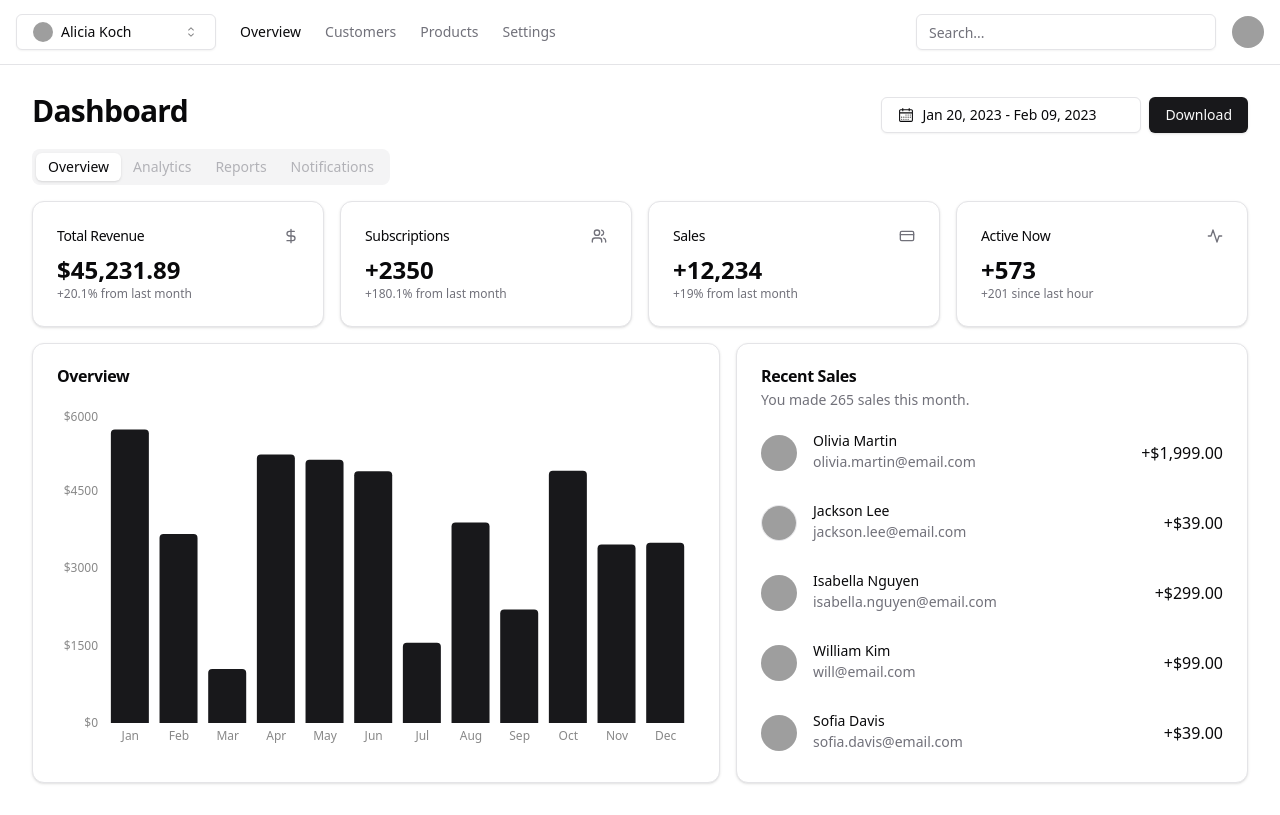
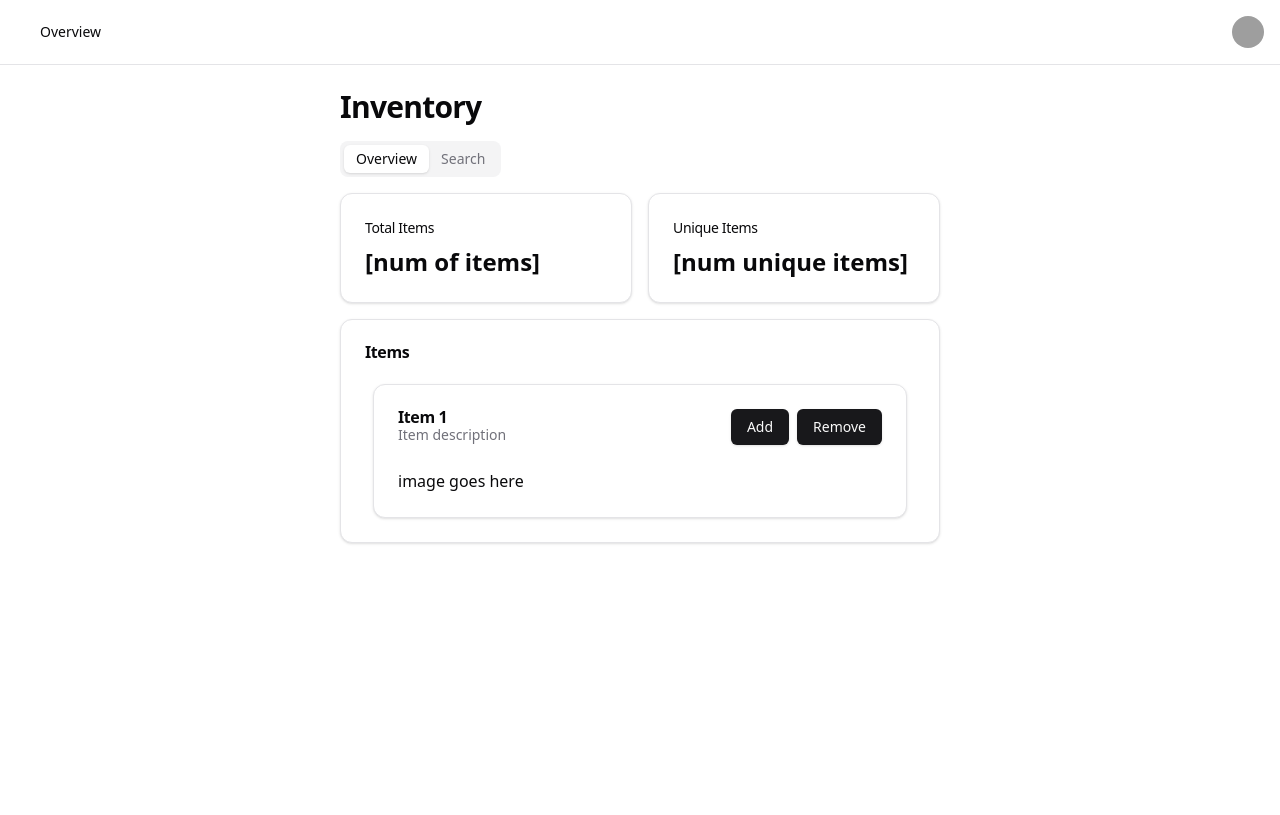
Before and after one commit to raglandconnor/inventory-management, a Next.js app: page / in a window 1280 px wide. Built offline with nearby package versions, Linux system fonts and the light colour scheme; grey boxes are pictures that could not be loaded.

Commit message:
Design basic template layout for overview page

```diff
--- a/app/components/main-nav.js
+++ b/app/components/main-nav.js
@@ -9,12 +9,12 @@ export function MainNav({ className, ...props }) {
       {...props}
     >
       <Link
-        href="/examples/dashboard"
+        href="/"
         className="text-sm font-medium transition-colors hover:text-primary"
       >
         Overview
       </Link>
-      <Link
+      {/* <Link
         href="/examples/dashboard"
         className="text-sm font-medium text-muted-foreground transition-colors hover:text-primary"
       >
@@ -31,7 +31,7 @@ export function MainNav({ className, ...props }) {
         className="text-sm font-medium text-muted-foreground transition-colors hover:text-primary"
       >
         Settings
-      </Link>
+      </Link> */}
     </nav>
   );
 }
--- a/app/page.js
+++ b/app/page.js
@@ -19,116 +19,70 @@ import TeamSwitcher from './components/team-switcher';
 import { UserNav } from './components/user-nav';
 
 export const metadata = {
-  title: 'Dashboard',
-  description: 'Example dashboard app built using the components.',
+  title: 'Inventory Dashboard',
+  description: 'Inventory management dashboard',
 };
 
 export default function DashboardPage() {
   return (
     <>
-      <div className="md:hidden">
-        <Image
-          src="/examples/dashboard-light.png"
-          width={1280}
-          height={866}
-          alt="Dashboard"
-          className="block dark:hidden"
-        />
-        <Image
-          src="/examples/dashboard-dark.png"
-          width={1280}
-          height={866}
-          alt="Dashboard"
-          className="hidden dark:block"
-        />
-      </div>
-      <div className="hidden flex-col md:flex">
+      <div className="flex-col md:flex">
         <div className="border-b">
           <div className="flex h-16 items-center px-4">
-            <TeamSwitcher />
+            {/* <TeamSwitcher /> */}
             <MainNav className="mx-6" />
             <div className="ml-auto flex items-center space-x-4">
-              <Search />
+              {/* <Search /> */}
               <UserNav />
             </div>
           </div>
         </div>
         <div className="flex-1 space-y-4 p-8 pt-6">
-          <div className="flex items-center justify-between space-y-2">
-            <h2 className="text-3xl font-bold tracking-tight">Dashboard</h2>
-            <div className="flex items-center space-x-2">
+          <div className="grid gap-4 md:grid-cols-2 lg:grid-cols-4">
+            <div className="lg:col-start-2 col-span-2 flex items-center justify-between space-y-2">
+              <h2 className="text-3xl font-bold tracking-tight">Inventory</h2>
+              {/* <div className="flex items-center space-x-2">
               <CalendarDateRangePicker />
               <Button>Download</Button>
+            </div> */}
             </div>
           </div>
           <Tabs defaultValue="overview" className="space-y-4">
-            <TabsList>
-              <TabsTrigger value="overview">Overview</TabsTrigger>
-              <TabsTrigger value="analytics" disabled>
-                Analytics
-              </TabsTrigger>
-              <TabsTrigger value="reports" disabled>
-                Reports
-              </TabsTrigger>
-              <TabsTrigger value="notifications" disabled>
-                Notifications
-              </TabsTrigger>
-            </TabsList>
+            <div className="grid gap-4 md:grid-cols-2 lg:grid-cols-4">
+              <div className="lg:col-start-2 col-span-2">
+                <TabsList className="">
+                  <TabsTrigger value="overview">Overview</TabsTrigger>
+                  <TabsTrigger value="search">Search</TabsTrigger>
+                </TabsList>
+              </div>
+            </div>
             <TabsContent value="overview" className="space-y-4">
               <div className="grid gap-4 md:grid-cols-2 lg:grid-cols-4">
-                <Card>
+                <Card className="lg:col-start-2">
                   <CardHeader className="flex flex-row items-center justify-between space-y-0 pb-2">
                     <CardTitle className="text-sm font-medium">
-                      Total Revenue
+                      Total Items
                     </CardTitle>
-                    <svg
-                      xmlns="http://www.w3.org/2000/svg"
-                      viewBox="0 0 24 24"
-                      fill="none"
-                      stroke="currentColor"
-                      strokeLinecap="round"
-                      strokeLinejoin="round"
-                      strokeWidth="2"
-                      className="h-4 w-4 text-muted-foreground"
-                    >
-                      <path d="M12 2v20M17 5H9.5a3.5 3.5 0 0 0 0 7h5a3.5 3.5 0 0 1 0 7H6" />
-                    </svg>
                   </CardHeader>
                   <CardContent>
-                    <div className="text-2xl font-bold">$45,231.89</div>
-                    <p className="text-xs text-muted-foreground">
-                      +20.1% from last month
-                    </p>
+                    <div className="text-2xl font-bold">[num of items]</div>
+                    {/* <p className="text-xs text-muted-foreground">
+                    </p> */}
                   </CardContent>
                 </Card>
                 <Card>
                   <CardHeader className="flex flex-row items-center justify-between space-y-0 pb-2">
                     <CardTitle className="text-sm font-medium">
-                      Subscriptions
+                      Unique Items
                     </CardTitle>
-                    <svg
-                      xmlns="http://www.w3.org/2000/svg"
-                      viewBox="0 0 24 24"
-                      fill="none"
-                      stroke="currentColor"
-                      strokeLinecap="round"
-                      strokeLinejoin="round"
-                      strokeWidth="2"
-                      className="h-4 w-4 text-muted-foreground"
-                    >
-                      <path d="M16 21v-2a4 4 0 0 0-4-4H6a4 4 0 0 0-4 4v2" />
-                      <circle cx="9" cy="7" r="4" />
-                      <path d="M22 21v-2a4 4 0 0 0-3-3.87M16 3.13a4 4 0 0 1 0 7.75" />
-                    </svg>
                   </CardHeader>
                   <CardContent>
-                    <div className="text-2xl font-bold">+2350</div>
-                    <p className="text-xs text-muted-foreground">
-                      +180.1% from last month
-                    </p>
+                    <div className="text-2xl font-bold">[num unique items]</div>
+                    {/* <p className="text-xs text-muted-foreground">
+                    </p> */}
                   </CardContent>
                 </Card>
-                <Card>
+                {/* <Card>
                   <CardHeader className="flex flex-row items-center justify-between space-y-0 pb-2">
                     <CardTitle className="text-sm font-medium">Sales</CardTitle>
                     <svg
@@ -176,26 +130,49 @@ export default function DashboardPage() {
                       +201 since last hour
                     </p>
                   </CardContent>
+                </Card> */}
+              </div>
+              <div className="grid gap-4 md:grid-cols-2 lg:grid-cols-8">
+                <Card className="lg:col-start-3 col-span-4">
+                  <CardHeader>
+                    <CardTitle>Items</CardTitle>
+                  </CardHeader>
+                  <CardContent className="pl-2 pr-10 md:pl-4 md:pr-12">
+                    {/* <Overview /> */}
+                    {/* Items go here. */}
+                    <div className="grid w-full gap-4 mx-4">
+                      <Card>
+                        <CardHeader>
+                          <div className="flex flex-row justify-between">
+                            <div>
+                              <CardTitle>Item 1</CardTitle>
+                              <CardDescription>
+                                Item description
+                              </CardDescription>
+                            </div>
+                            <div className="flex flex-row gap-2">
+                              <Button>Add</Button>
+                              <Button>Remove</Button>
+                            </div>
+                          </div>
+                        </CardHeader>
+                        <CardContent>image goes here</CardContent>
+                      </Card>
+                    </div>
+                  </CardContent>
                 </Card>
               </div>
+            </TabsContent>
+            <TabsContent value="search" className="space-y-4">
+              <Search />
               <div className="grid gap-4 md:grid-cols-2 lg:grid-cols-7">
                 <Card className="col-span-4">
                   <CardHeader>
-                    <CardTitle>Overview</CardTitle>
+                    <CardTitle>Items</CardTitle>
                   </CardHeader>
                   <CardContent className="pl-2">
-                    <Overview />
-                  </CardContent>
-                </Card>
-                <Card className="col-span-3">
-                  <CardHeader>
-                    <CardTitle>Recent Sales</CardTitle>
-                    <CardDescription>
-                      You made 265 sales this month.
-                    </CardDescription>
-                  </CardHeader>
-                  <CardContent>
-                    <RecentSales />
+                    {/* <Overview /> */}
+                    {/* Items go here. */}
                   </CardContent>
                 </Card>
               </div>
```
